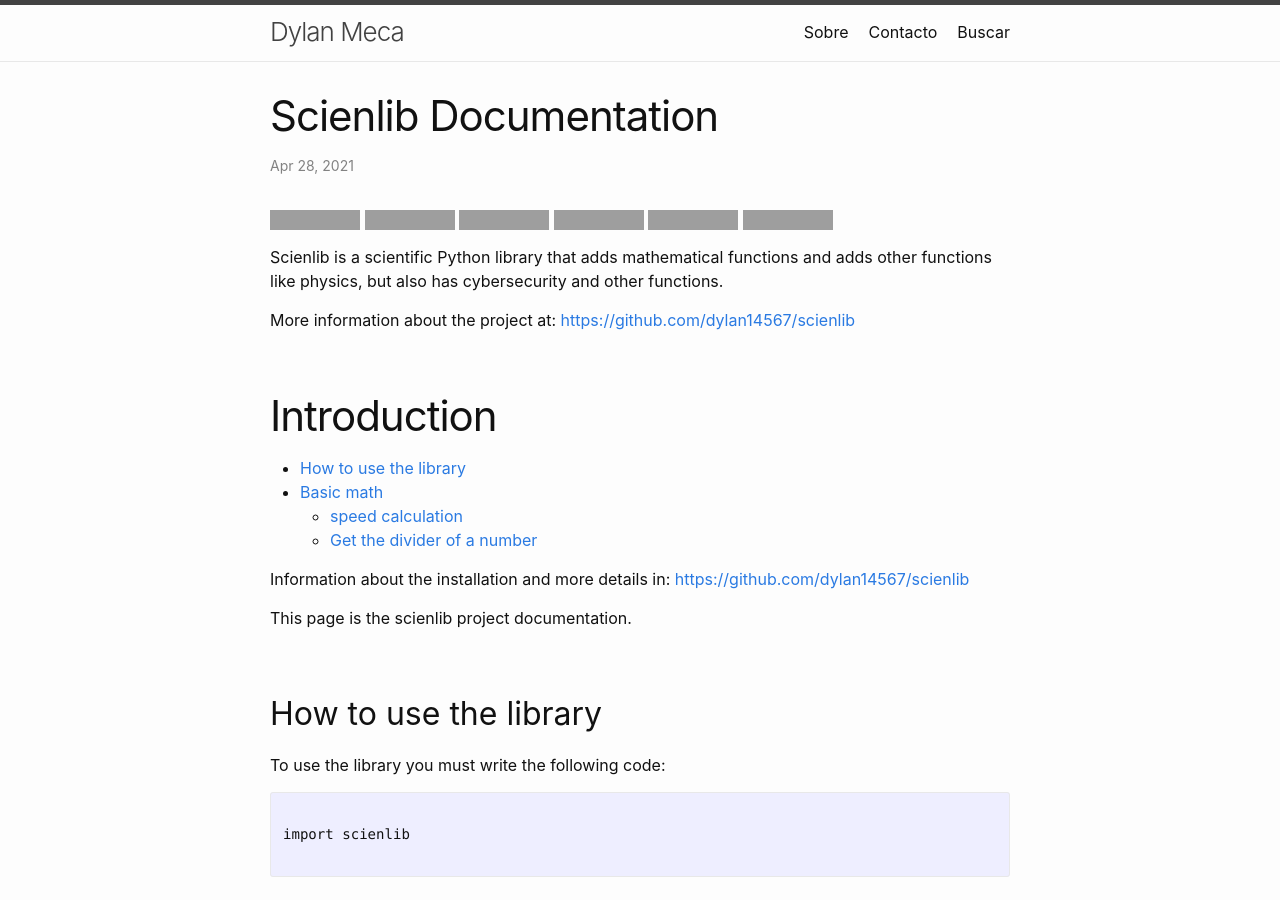
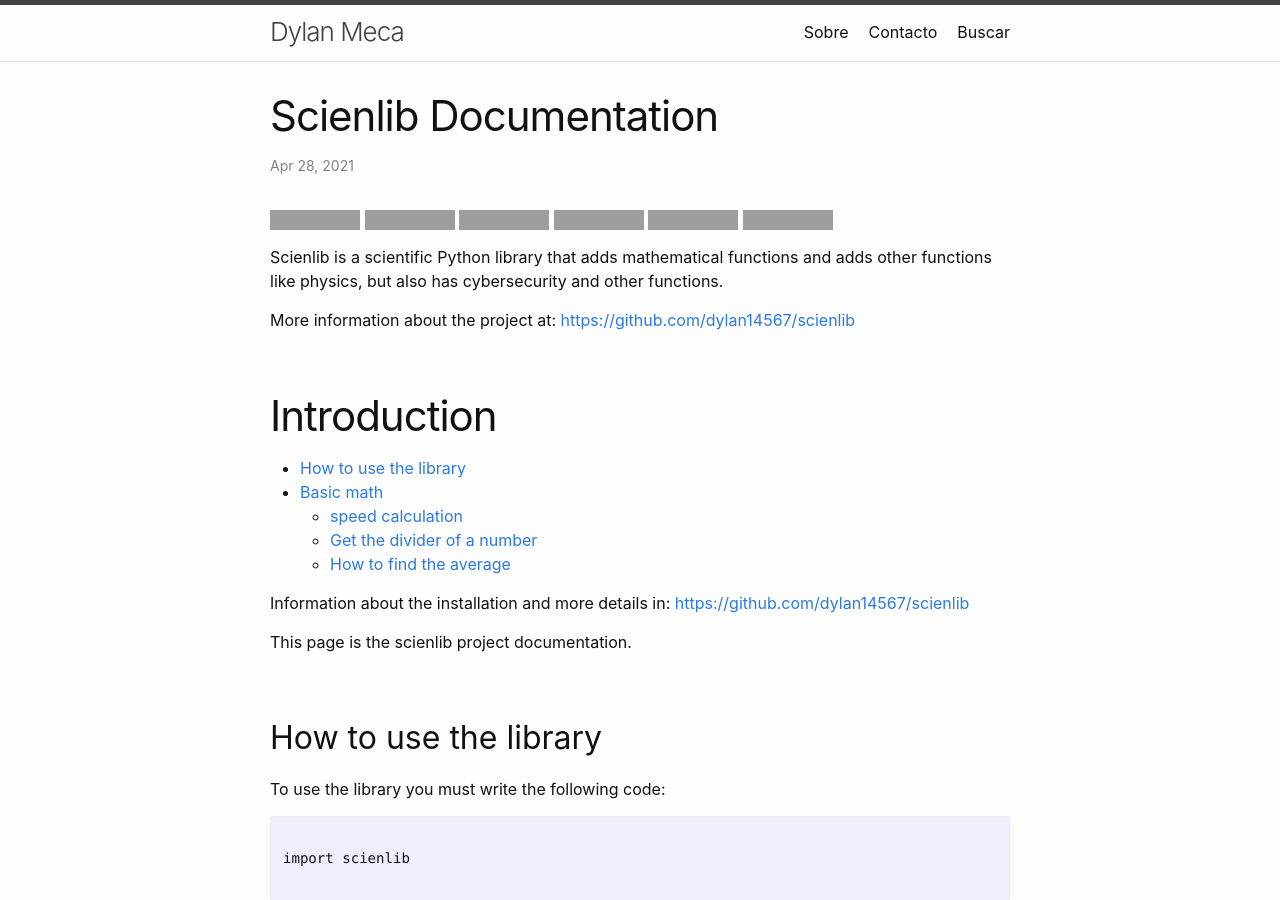
Before and after one commit to dylanmeca/dylanmeca.github.io, a Jekyll site: the page built from _posts/2021-04-28-scienlib-documentation.md, in a window 1280 px wide and 900 px high, cut to the strip 0-900 px from the top of the window. Built offline with Jekyll 4.4.1, drawn with Linux system fonts in a browser that asks for light colours; a script that is not in the unit is left out; comment, search, counter and statistics services are not loaded; grey boxes are pictures that could not be loaded.

Commit message:
Update 2021-04-28-scienlib-documentation.md

```diff
--- a/_posts/2021-04-28-scienlib-documentation.md
+++ b/_posts/2021-04-28-scienlib-documentation.md
@@ -21,6 +21,7 @@ More information about the project at: [https://github.com/dylan14567/scienlib](
 - [Basic math](#basic-math)
   - [speed calculation](#speed-calculation)
   - [Get the divider of a number](#get-the-divider-of-a-number)
+  - [How to find the average](#how-to-find-the-average)
 
 Information about the installation and more details in: [https://github.com/dylan14567/scienlib](https://github.com/dylan14567/scienlib)
 
```
